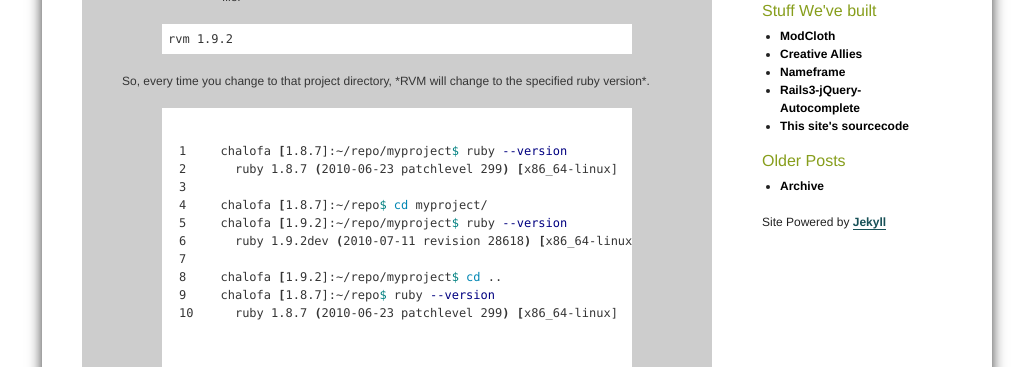
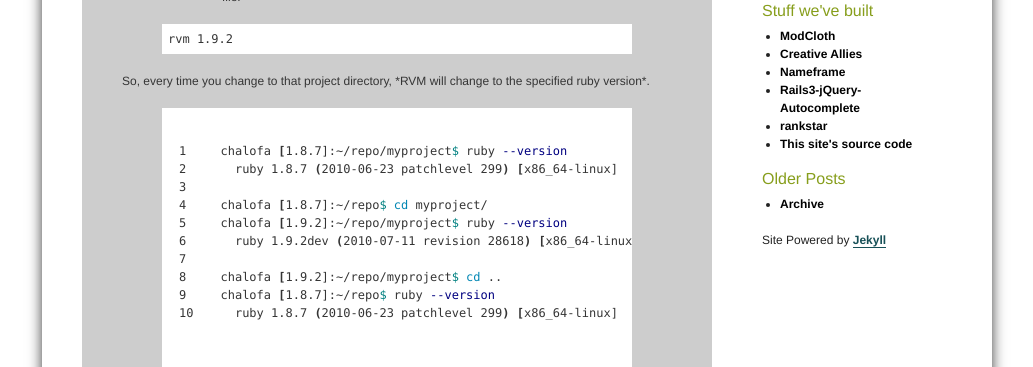
Before and after one commit to crowdint/blog.crowdint.com-jekyll, a Jekyll site: the page built from index.html, in a window 1280 px wide and 900 px high, cut to the strip 533-900 px from the top of the window. Shown: the whole strip, without its empty margins (123-1156 px from the left). Built offline with Jekyll 4.4.1, drawn with Linux system fonts in a browser that asks for light colours; Markdown is read by kramdown in place of the engine named in the settings; comment, search, counter and statistics services are not loaded.

Commit message:
Included a link to the rankstar gem on the right side bar

```diff
--- a/_includes/right_sidebar.html
+++ b/_includes/right_sidebar.html
@@ -8,13 +8,14 @@
   <li><a href="http://ruby-lang.org">Ruby-Lang</a></li>
   <li><a href="http://github.com/crowdint">Github</a></li>
 </ul>
-<h1>Stuff We've built</h1>
+<h1>Stuff we've built</h1>
 <ul>
   <li><a href="http://www.modcloth.com">ModCloth</a></li>
   <li><a href="http://www.creativeallies.com">Creative Allies</a></li>
   <li><a href="http://www.nameframe.com">Nameframe</a></li>
   <li><a href="http://github.com/crowdint/rails3-jquery-autocomplete">Rails3-jQuery-Autocomplete</a></li>
-  <li><a href="http://github.com/crowdint/blog.crowdint.com">This site's sourcecode</a></li>
+  <li><a href="http://github.com/crowdint/rankstar">rankstar</a></li>
+  <li><a href="http://github.com/crowdint/blog.crowdint.com">This site's source code</a></li>
 </ul>
 <h1>Older Posts</h1>
 <ul>
```
Also changed, not shown: 10 other files.
